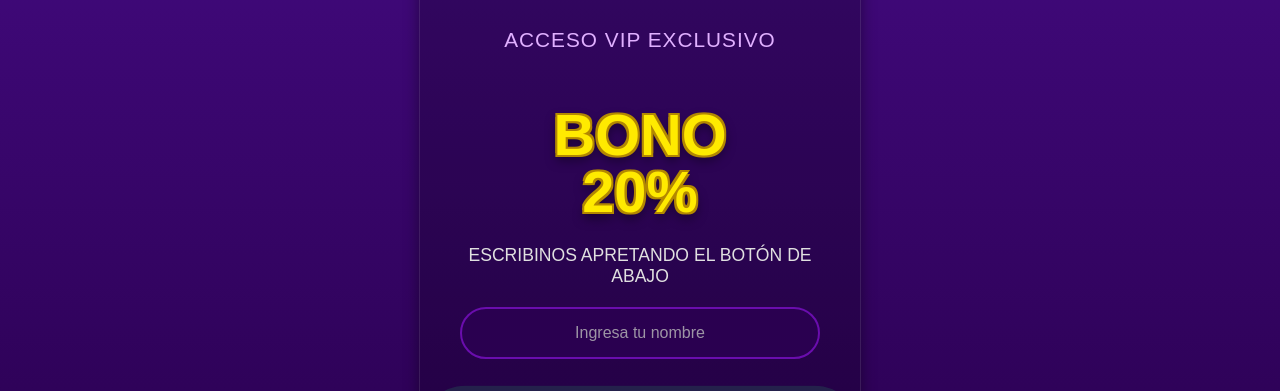
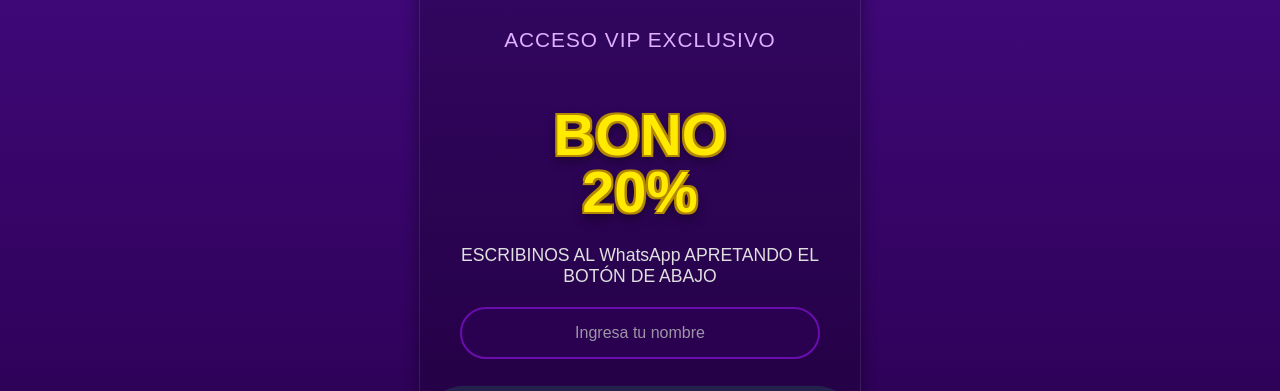
Before and after one commit to surfistadelsistema-art/winzonee, a plain HTML site: page index.html in a window 1280 px wide. Shown: the part 313-704 px from the top of the page. Drawn offline with Linux system fonts and the light colour scheme.

Commit message:
Update CTA text to include WhatsApp reference

```diff
--- a/index.html
+++ b/index.html
@@ -142,7 +142,7 @@
         <p class="title">ACCESO VIP EXCLUSIVO</p>
         <p class="bonus-text">BONO<br>20%</p>
 
-        <p class="cta-text">ESCRIBINOS APRETANDO EL BOTÓN DE ABAJO</p>
+        <p class="cta-text">ESCRIBINOS AL WhatsApp APRETANDO EL BOTÓN DE ABAJO</p>
 
         <input type="text" class="name-input" placeholder="Ingresa tu nombre">
 
```
